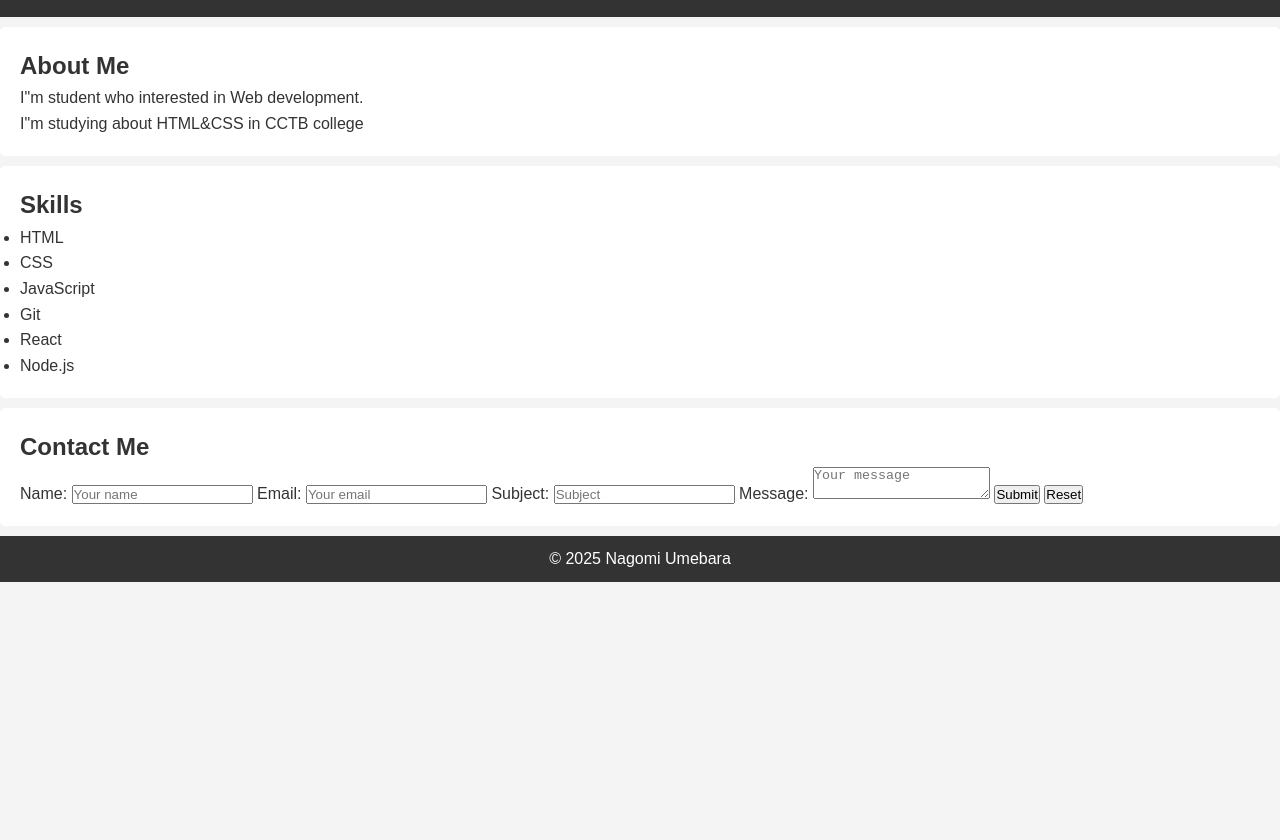
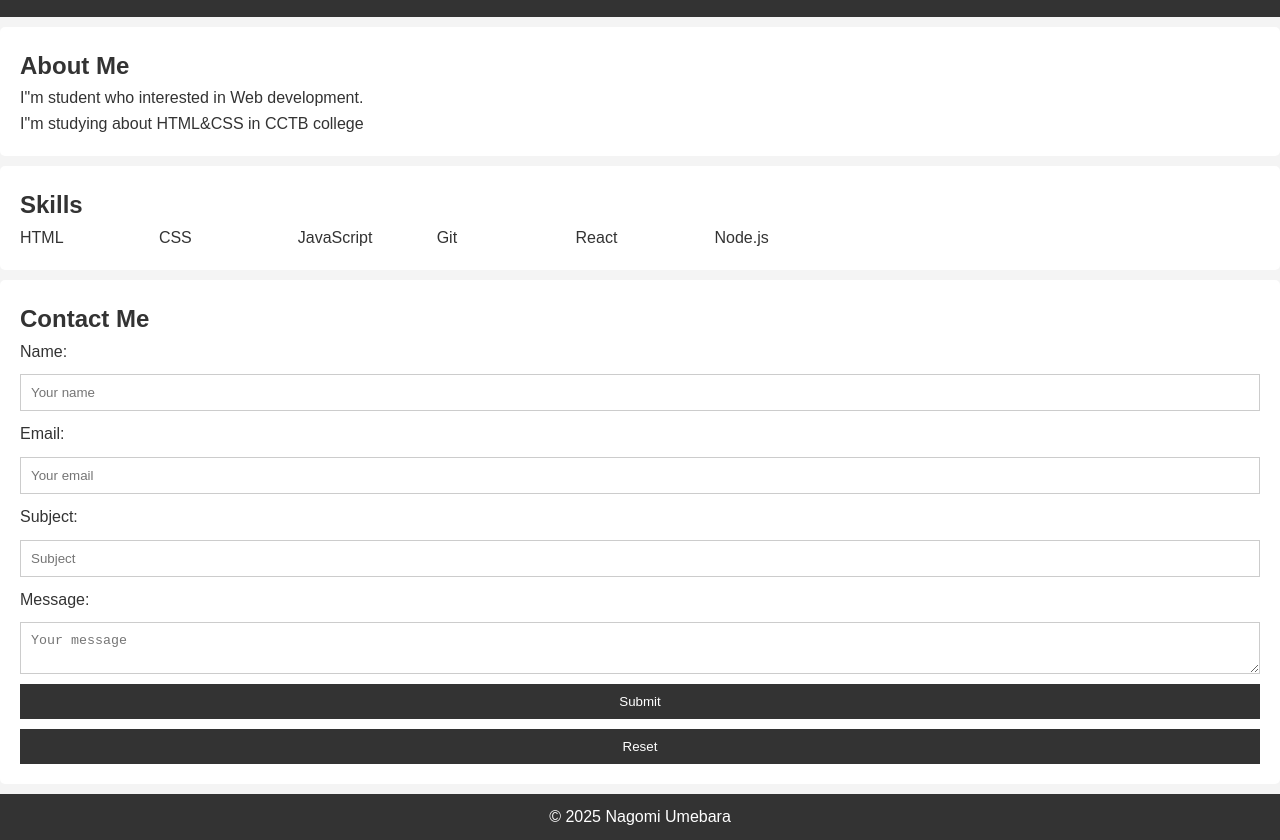
Before and after one commit to nagomi511/exam_NagomiUmebara, a plain HTML site: page index.html in a window 1280 px wide. Shown: the part 100-940 px from the top of the page. Before the commit the page ends 800 px from the top, so only its background shows below. Drawn offline with Linux system fonts and the light colour scheme.

Commit message:
Add style form and footer css

```diff
--- a/styles.css
+++ b/styles.css
@@ -46,3 +46,32 @@ footer {
     color: white;
     padding: 10px;
 }
+form {
+    display: flex;
+    flex-direction: column;
+    gap: 10px;
+}
+
+input, textarea {
+    padding: 10px;
+    border: 1px solid #ccc;
+    width: 100%;
+}
+
+button {
+    padding: 10px;
+    background-color: #333;
+    color: white;
+    border: none;
+    cursor: pointer;
+}
+
+button:hover {
+    background-color: #555;
+}
+#skills ul {
+    display: grid;
+    grid-template-columns: repeat(auto-fill, minmax(120px, 1fr));
+    gap: 10px;
+    list-style: none;
+}
```
